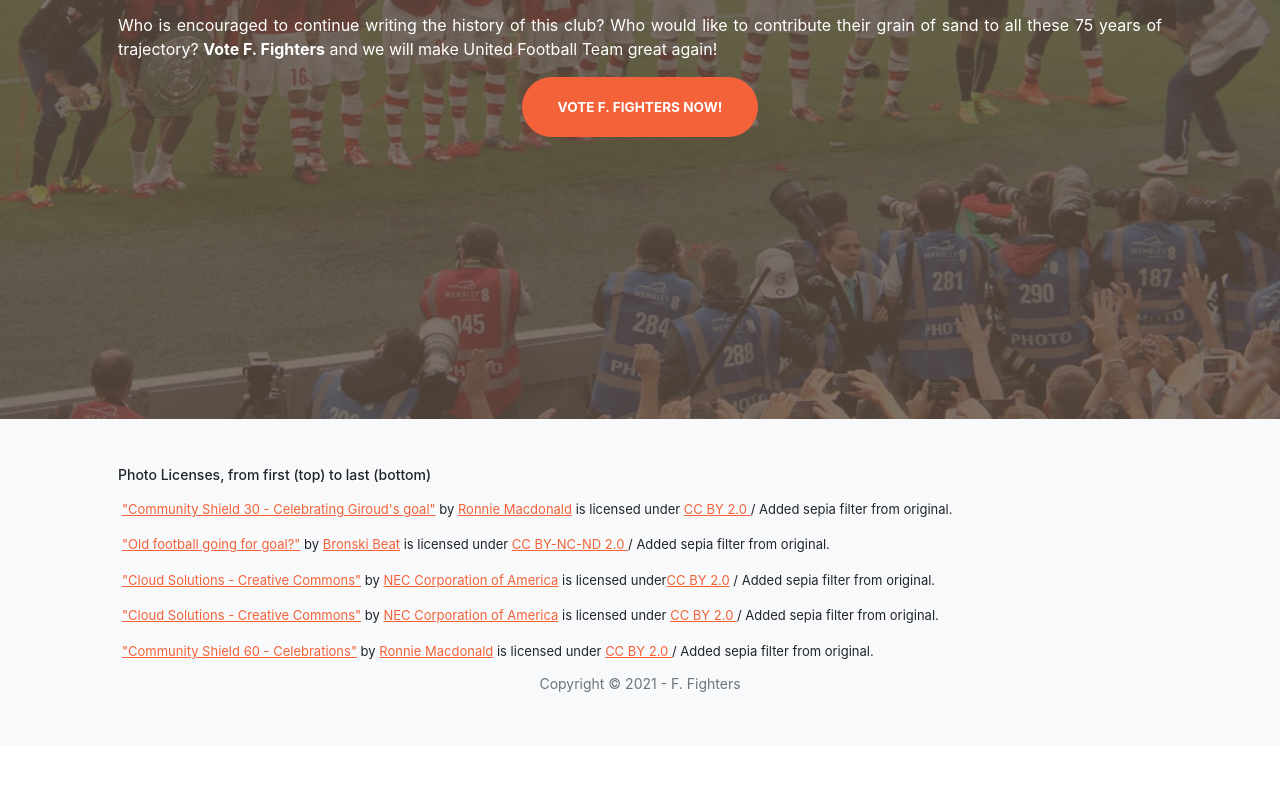
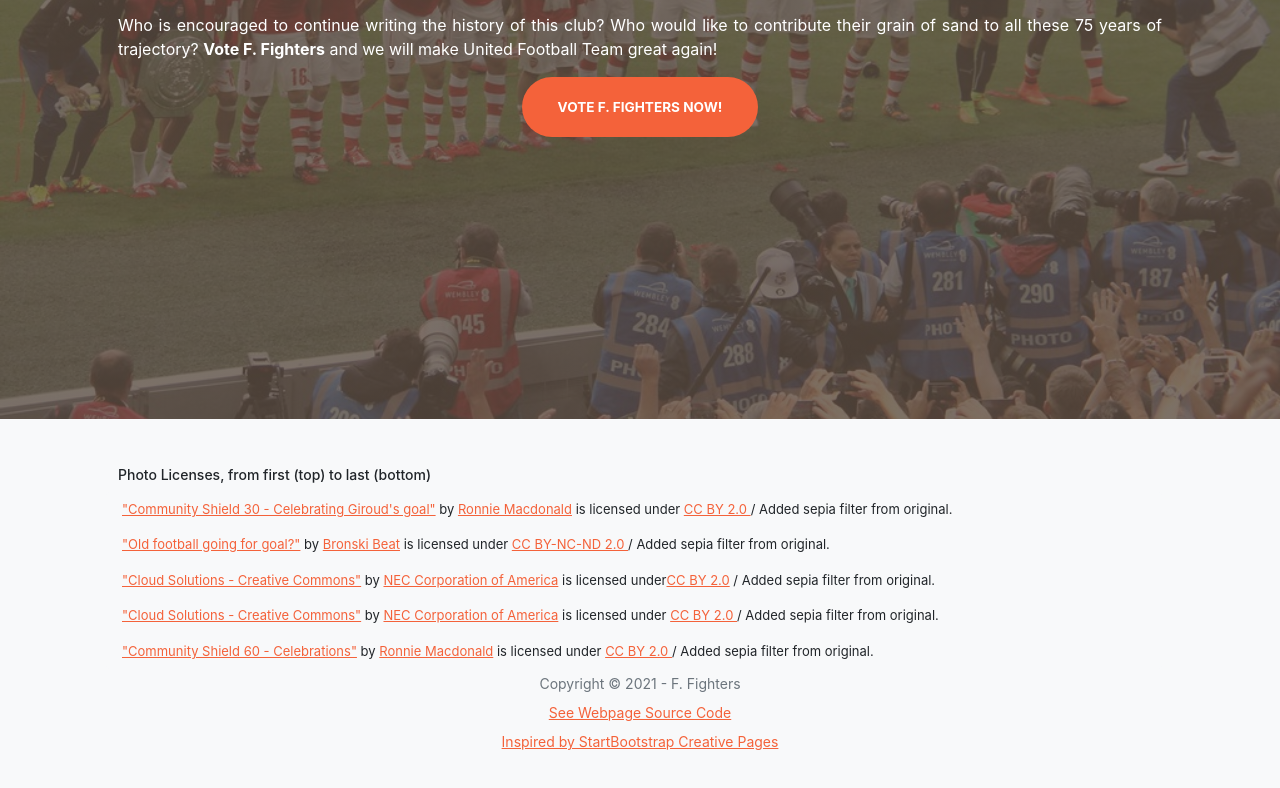
Before and after one commit to antonialoytorrens/FFighters_Candidates_CA5.2, a plain HTML site: page index.html in a window 1280 px wide. Shown: the part 3581-4369 px from the top of the page. Before the commit the page ends 4327 px from the top, so only its background shows below. Drawn offline with Linux system fonts and the light colour scheme.

Commit message:
Added page source code

```diff
--- a/index.html
+++ b/index.html
@@ -213,9 +213,19 @@
                     </li>
                 </ul>
             </div>
-            <div class="row ">
-                <div class="col p-1 ">
-                    <div class="small text-center text-muted ">Copyright &copy; 2021 - F. Fighters</div>
+            <div class="row">
+                <div class="col p-1">
+                    <div class="small text-center text-muted">Copyright &copy; 2021 - F. Fighters</div>
+                </div>
+            </div>
+            <div class="row">
+                <div class="col p-1">
+                    <div class="small text-center text-muted"><a href="https://github.com/antonialoytorrens/FFighters_Candidates_CA5.2">See Webpage Source Code</a></div>
+                </div>
+            </div>
+            <div class="row">
+                <div class="col p-1">
+                    <div class="small text-center text-muted"><a href="https://github.com/StartBootstrap/startbootstrap-creative">Inspired by StartBootstrap Creative Pages</a></div>
                 </div>
             </div>
         </div>
```
